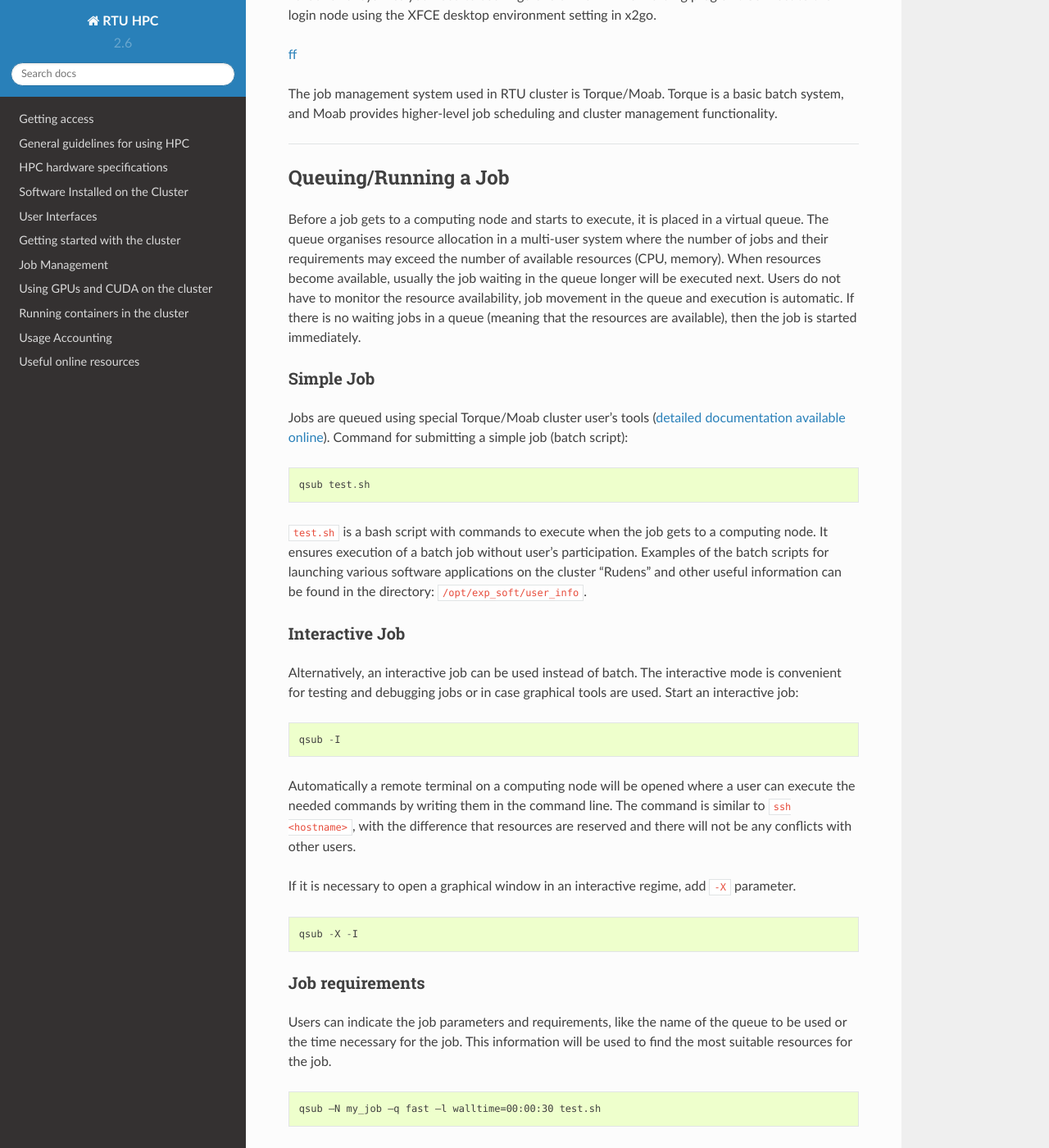
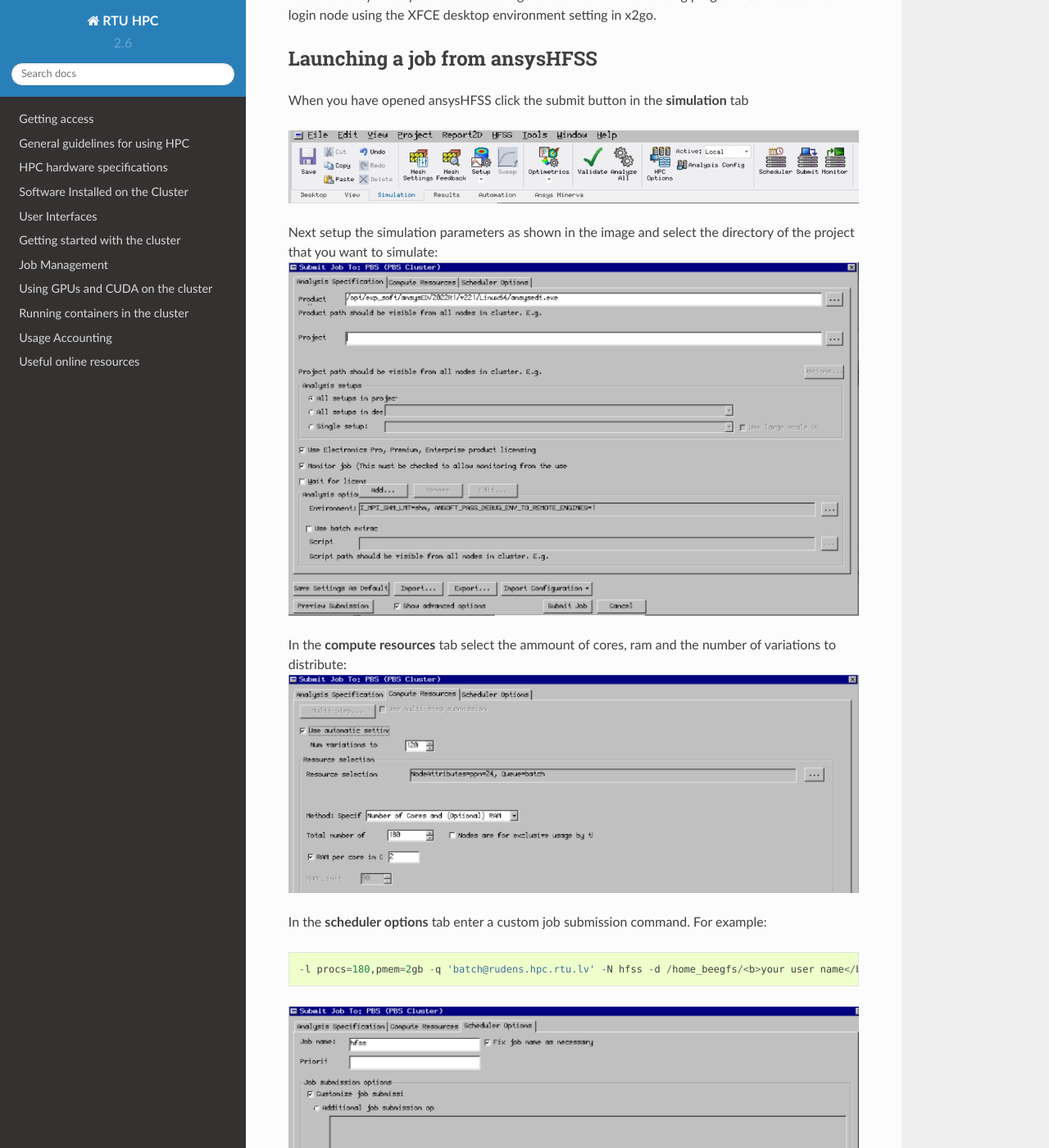
Before and after one commit to rtuhpc/hpc-manual, a Sphinx documentation site: the page built from doc/hfss.md, in a window 1280 px wide and 1400 px high, scrolled down 233 px. Shown: the whole window at 82% size. Built offline with Sphinx 7.4.7 and the Read the Docs theme 2.0.0, drawn with Linux system fonts in a browser that asks for light colours; some of the changed text lies outside the part shown.

Commit message:
Update hfss.md

````diff
--- a/doc/hfss.md
+++ b/doc/hfss.md
@@ -3,91 +3,21 @@
 ## Connecting to the desktop environment
 To launch ansys hfss you need to use x2go or a similar x11 forwarding program. Connect to the login node using the XFCE desktop environment setting in x2go.
 
-[ff](images/ansys_simulate_select.PNG)
+## Launching a job from ansysHFSS
+When you have opened ansysHFSS click the submit button in the <b>simulation</b> tab
 
-The job management system used in RTU cluster is Torque/Moab. Torque is a basic batch system, and Moab provides higher-level job scheduling and cluster management functionality.
+![ansys_simulate_select](images/ansys_simulate_select.PNG)
 
----
+Next setup the simulation parameters as shown in the image and select the directory of the project that you want to simulate:
+![ansys_submit_job_settings](images/ansys_submit_job_settings.PNG)
 
-## Queuing/Running a Job
-Before a job gets to a computing node and starts to execute, it is placed in a virtual queue. The queue organises resource allocation in a multi-user system where the number of jobs and their requirements may exceed the number of available resources (CPU, memory). When resources become available, usually the job waiting in the queue longer will be executed next. Users do not have to monitor the resource availability, job movement in the queue and execution is automatic. If there is no waiting jobs in a queue (meaning that the resources are available), then the job is started immediately.
-### Simple Job
-Jobs are queued using special Torque/Moab cluster user’s tools ([detailed documentation available online](https://support.adaptivecomputing.com/wp-content/uploads/2021/02/torque/torque.htm#topics/torque/2-jobs/submittingManagingJobs.htm)).
-Command for submitting a simple job (batch script):
+In the <b>compute resources</b> tab select the ammount of cores, ram and the number of variations to distribute:
+![ansys_submit_job_settings](images/ansys_submit_job_compute.PNG)
+
+In the <b>scheduler options</b> tab enter a custom job submission command. For example:
 ```
-qsub test.sh
+-l procs=180,pmem=2gb -q 'batch@rudens.hpc.rtu.lv' -N hfss -d /home_beegfs/<b>your user name</b>/ -l walltime=5:00:00 -j oe
 ```
-`test.sh` is a bash script with commands to execute when the job gets to a computing node. It ensures execution of a batch job without user’s participation. Examples of the batch scripts for launching various software applications on the cluster “Rudens” and other useful information can be found in the directory:  `/opt/exp_soft/user_info`.
+![ansys_submit_job_settings](images/ansys_submit_job_sched.PNG)
 
-### Interactive Job
-Alternatively, an interactive job can be used instead of batch. The interactive mode is convenient for testing and debugging jobs or in case graphical tools are used. Start an interactive job:
-```
-qsub -I
-```
-Automatically a remote terminal on a computing node will be opened where a user can execute the needed commands by writing them in the command line. The command is similar to `ssh <hostname>`, with the difference that resources are reserved and there will not be any conflicts with other users.
-
-If it is necessary to open a graphical window in an interactive regime, add `-X` parameter.
-```
-qsub -X -I
-```
-
-### Job requirements
-Users can indicate the job parameters and requirements, like the name of the queue to be used or the time necessary for the job. This information will be used to find the most suitable resources for the job.
-```
-qsub –N my_job –q fast –l walltime=00:00:30 test.sh
-```
-You can add requirements at the beginning of the job script:
-```
-#!/bin/bash
-#PBS -N my_job             # Job name
-#PBS -l walltime=00:00:30  # Expected job maximum duration
-#PBS -l nodes=1:ppn=1      # Computing resources needed
-#PBS -q fast               # Queue
-#PBS -j oe                 # Combine standard output and error in the same file
-```
-The requirements can be entered in either the command line or the script, but highest priority is given to the requirements in the command line in case they repeat.
-
-How to request specific computing resources?  Define the requirements with qsub -l and indicate these parameters:
-- number of cores: `-l procs=12`
-- number of nodes and cores (use this notation for MPI jobs): `-l nodes=2:ppn=12`
-- particular node (may result in more queue time):`-l nodes=wn62:ppn=64` or `-l nodes=wn02:ppn=18+wn03:ppn=18`
-- use nodes only from the list: `-W x=HOSTLIST:wn02,wn03,wn04,wn05,wn06,wn07,wn08,wn09,wn10,wn11`
-- number of GPUs: `-l nodes=1:ppn=12:gpus=2`
-- necessary amount of memory (per CPU core): `-l nodes=1:ppn=12,pmem=1g`
-- necessary amount of memory (for a job): `-l nodes=1:ppn=12,mem=12g`
-- Require computing nodes with particular features. The features are usually used on clusters with non-homogeneous nodes. For example, to guarantee the job exaction on the latest generation nodes (with 36 CPU cores per node): `-l feature=vasara`
-
-  ![node features](images/node_features.png){scale=80 align=center}
-
-For full list of node names and features, please refer to the section HPC hardware specifications.
-
-### Parallel (MPI) job
-A job is divided between several cores in a node or between cluster nodes using Message Passing Interface (MPI) protocol. Queuing a parallel job requiring 24 cores (2 nodes × 12 cores in each node):
-```
-qsub -l nodes=2:ppn=12 run_mpi.sh
-```
-We advise to use OpenMPI versions which are pre-compiled for the cluster with Torque support.
-```
-module load mpi/openmpi-<version>
-```
-An example of `run_mpi.sh` script:
-```
-#!/bin/bash
-#PBS -N my_mpi_job
-#PBS -l walltime=00:00:30
-#PBS -q batch
-#PBS -j oe
-
-#change directory to working directory
-cd mpi_tests
-
-#load OpenMPI module
-module load mpi/openmpi/openmpi-default
-
-#compile code with MPI C++ compiler
-mpic++ MPItest.c -o MPItest.o
-
-#execute program in parllel
-mpirun -np 24 ./MPItest.o
-```
-MPI job examples can be found in the cluster directory: `/opt/exp_soft/users_info/mpi`
+Now just click submit job and everything should be running!
````
